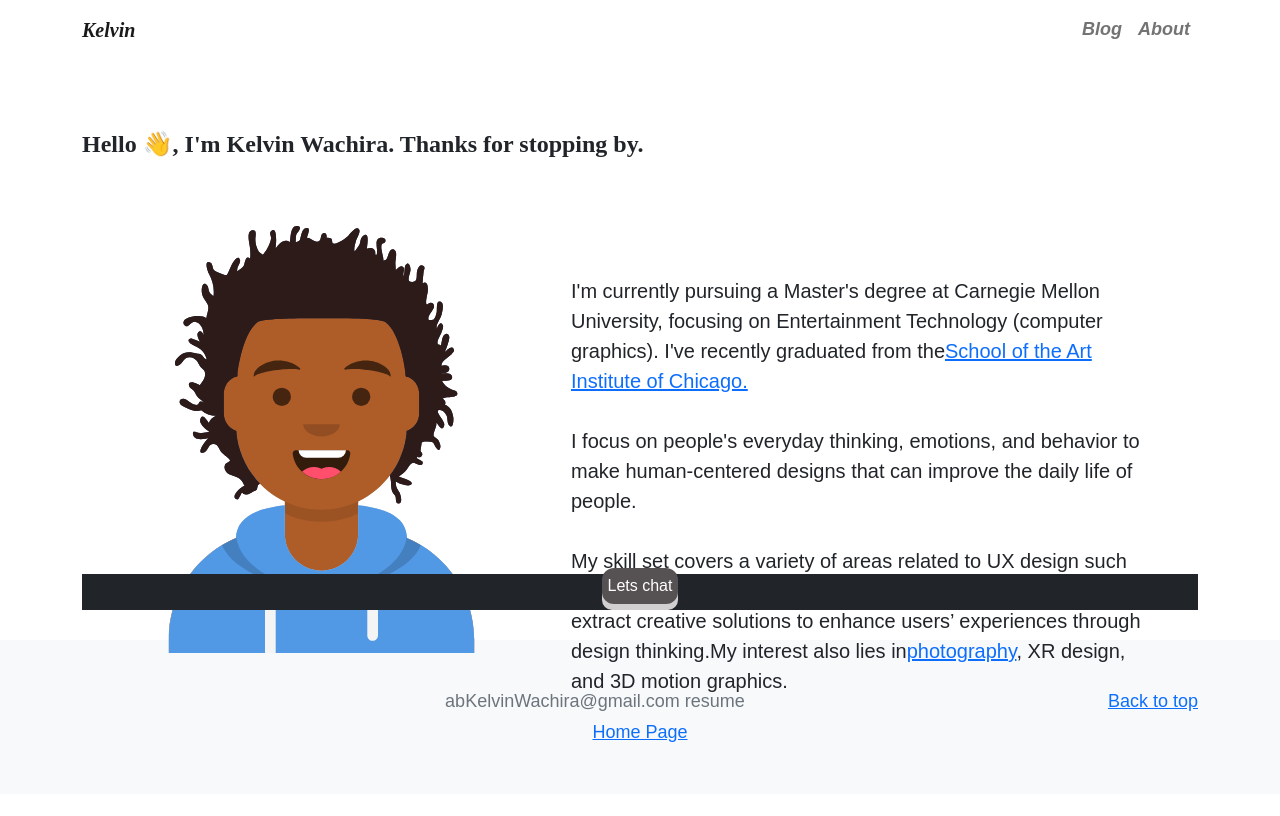
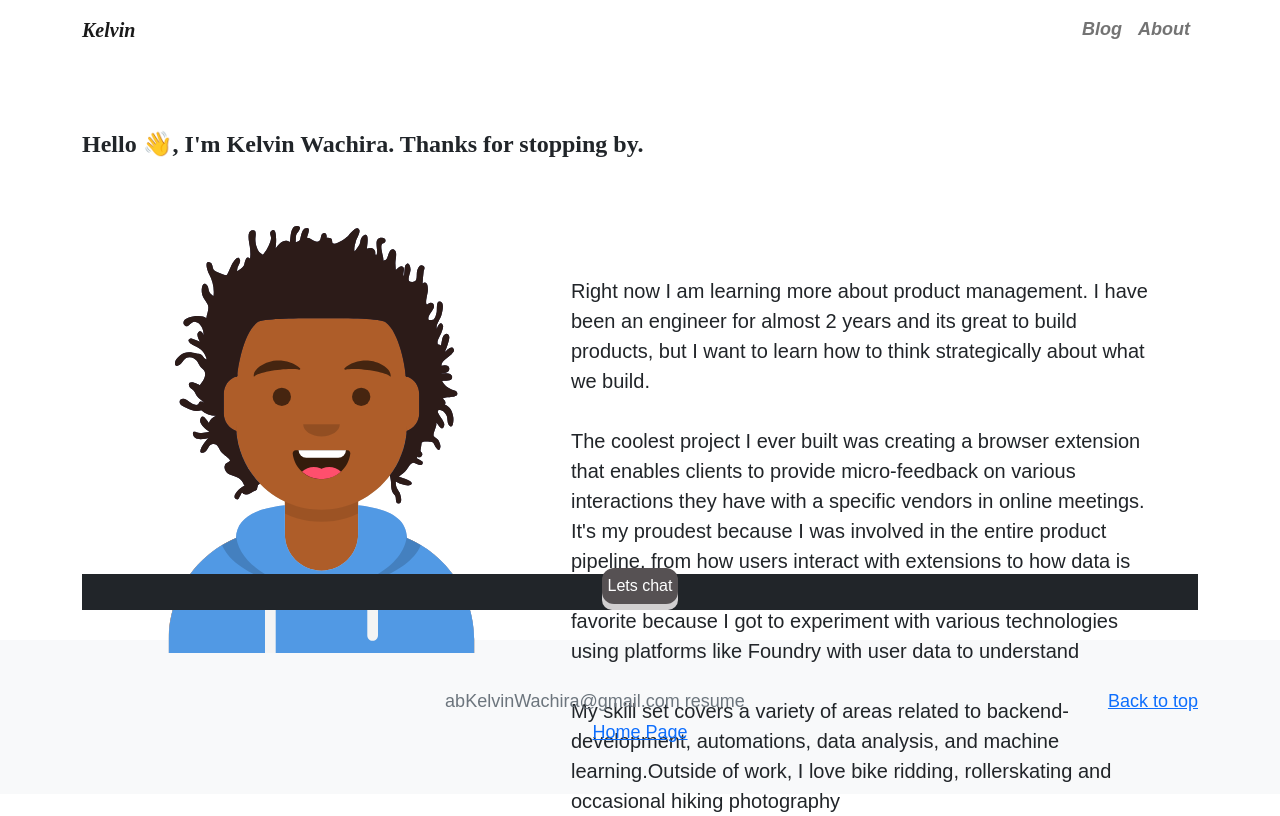
Before and after one commit to K-wachira/Portfolio, a React (Create React App) app: page /About in a window 1280 px wide. Built offline with nearby package versions, Linux system fonts and the light colour scheme; a web font is replaced by a local one.

Commit message:
Updated about me

```diff
--- a/src/Components/Users/Home/About.jsx
+++ b/src/Components/Users/Home/About.jsx
@@ -13,47 +13,43 @@ function Contact() {
           </div>
           <div className="row">
             <div className="imagediv d-none d-md-block col-lg-5 col-md-6">
-              <img className="img-fluid headerimg" src={locssmileblue} alt="..."/>
+              <img
+                className="img-fluid headerimg"
+                src={locssmileblue}
+                alt="..."
+              />
             </div>
             <div className="col-sm-12 col-lg-7 col-md-5 text-center align-bottom textdiv">
               <div className="fs-5 ">
                 <div className="container   text-start text-wrap">
                   <span>
-                    I'm currently pursuing a Master's degree at Carnegie Mellon
-                    University, focusing on Entertainment Technology (computer
-                    graphics). I've recently graduated from the
-                    <a
-                      href="https://www.saic.edu/"
-                      target="_blank"
-                      rel="noreferrer noopener"
-                    >
-                      School of the Art Institute of Chicago.
-                    </a>
+                    Right now I am learning more about product management. I
+                    have been an engineer for almost 2 years and its great to
+                    build products, but I want to learn how to think
+                    strategically about what we build.
                   </span>
                   <br></br>
                   <br></br>
                   <span>
-                    I focus on people's everyday thinking, emotions, and
-                    behavior to make human-centered designs that can improve the
-                    daily life of people.
+                    The coolest project I ever built was creating a browser
+                    extension that enables clients to provide micro-feedback on
+                    various interactions they have with a specific vendors in
+                    online meetings. It's my proudest because I was involved in
+                    the entire product pipeline, from how users interact with
+                    extensions to how data is inserted, updated, and enriched on
+                    the backend. It's also my favorite because I got to
+                    experiment with various technologies using platforms like
+                    Foundry with user data to understand
                   </span>
                   <br></br>
                   <br></br>
                   <span>
-                    My skill set covers a variety of areas related to UX design
-                    such as user research, data analysis, and interaction
-                    design. I like to extract creative solutions to enhance
-                    users’ experiences through design thinking.
+                    My skill set covers a variety of areas related to
+                    backend-development, automations, data analysis, and machine
+                    learning.
                   </span>
-                  My interest also lies in
-                  <a
-                    href="https://www.flickr.com/photos/leahleeart/"
-                    target="_blank"
-                    rel="noreferrer noopener"
-                  >
-                    photography
-                  </a>
-                  , XR design, and 3D motion graphics.
+                  Outside of work, I love bike ridding, rollerskating and
+                  occasional hiking photography
                 </div>
               </div>
             </div>
```
